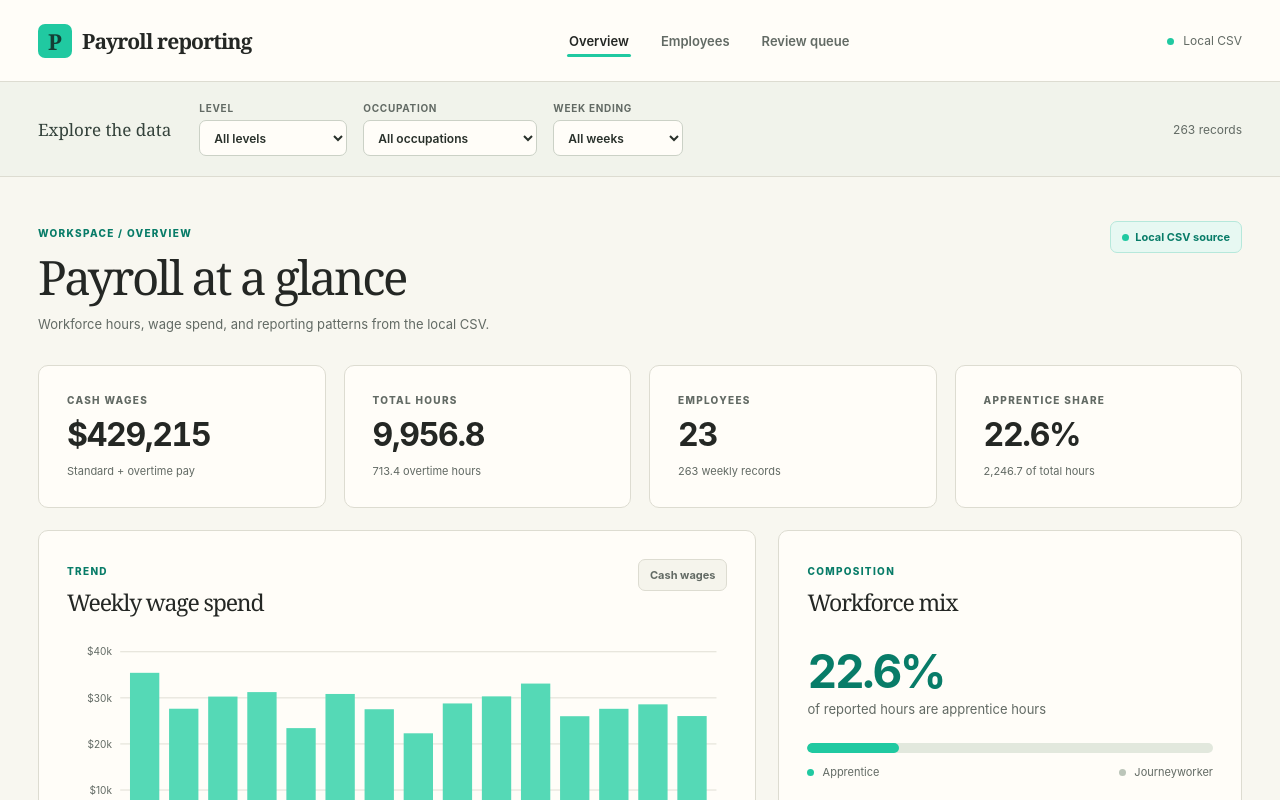
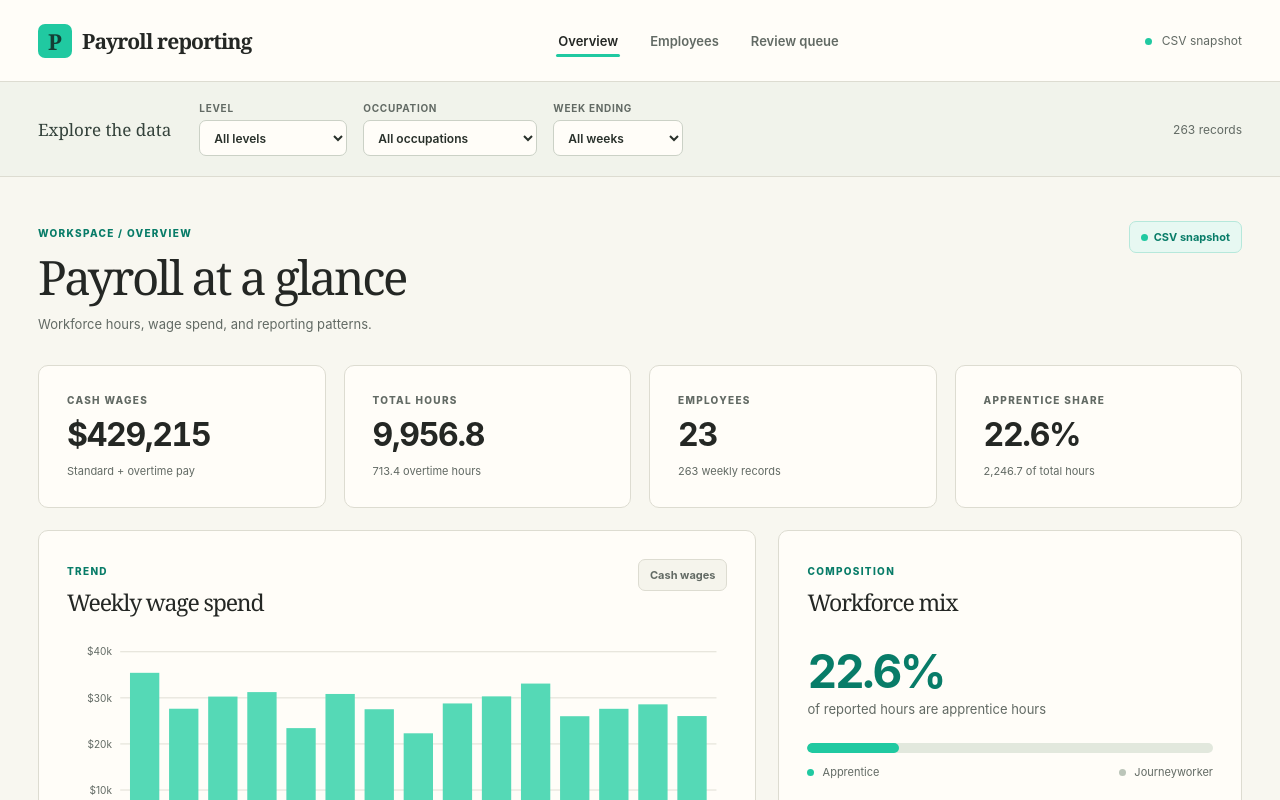
Before and after one commit to KaiElwood/payroll_data, a React (Vite) app: page / in a window 1280 px wide. Shown: the top 800 px of the page. Built offline with nearby package versions, Linux system fonts and the light colour scheme.

Commit message:
Label payroll data source accurately

```diff
--- a/src/App.tsx
+++ b/src/App.tsx
@@ -13,6 +13,7 @@ const pages: { key: Page; label: string }[] = [
   { key: 'review', label: 'Review queue' },
 ]
 const useLocalApi = import.meta.env.DEV && import.meta.env.VITE_DATA_SOURCE === 'api'
+const sourceLabel = useLocalApi ? 'Local database' : 'CSV snapshot'
 
 export default function App() {
   const [page, setPage] = useState<Page>('overview')
@@ -53,7 +54,7 @@ export default function App() {
       <nav aria-label="Main navigation">
         {pages.map((item) => <button key={item.key} className={page === item.key ? 'active' : ''} aria-current={page === item.key ? 'page' : undefined} onClick={() => setPage(item.key)}>{item.label}</button>)}
       </nav>
-      <span className="header-note"><i /> {useLocalApi ? 'Local API' : 'Local CSV'}</span>
+      <span className="header-note"><i /> {sourceLabel}</span>
     </header>
     <main className="main">
       <div className="filters" aria-label="Report filters">
@@ -64,7 +65,7 @@ export default function App() {
         <span className="filter-count">{rows.length} records</span>
         {hasFilters && <button className="clear-filters" onClick={clearFilters}>Clear filters</button>}
       </div>
-      {page === 'overview' ? <Overview rows={rows} /> : page === 'employees' ? <Employees rows={rows} /> : <Review rows={rows} allRows={allRows} />}
+      {page === 'overview' ? <Overview rows={rows} sourceLabel={sourceLabel} /> : page === 'employees' ? <Employees rows={rows} /> : <Review rows={rows} allRows={allRows} />}
     </main>
   </div>
 }
--- a/src/Overview.tsx
+++ b/src/Overview.tsx
@@ -19,11 +19,11 @@ function WageTrend({ rows }: { rows: PayrollRow[] }) {
   </section>
 }
 
-export default function Overview({ rows }: { rows: PayrollRow[] }) {
+export default function Overview({ rows, sourceLabel }: { rows: PayrollRow[]; sourceLabel: string }) {
   const data = getOverview(rows)
   const latest = getWeeklySummaries(rows).at(-1)
   return <div className="content">
-    <div className="page-title"><div><span className="eyebrow">Workspace / Overview</span><h1>Payroll at a glance</h1><p className="muted">Workforce hours, wage spend, and reporting patterns from the local CSV.</p></div><span className="source-pill"><i /> Local CSV source</span></div>
+    <div className="page-title"><div><span className="eyebrow">Workspace / Overview</span><h1>Payroll at a glance</h1><p className="muted">Workforce hours, wage spend, and reporting patterns.</p></div><span className="source-pill"><i /> {sourceLabel}</span></div>
     <div className="stats">
       <Stat label="Cash wages" value={money(data.cashWages)} note="Standard + overtime pay" />
       <Stat label="Total hours" value={number(data.totalHours, 1)} note={`${number(data.overtimeHours, 1)} overtime hours`} />
```
